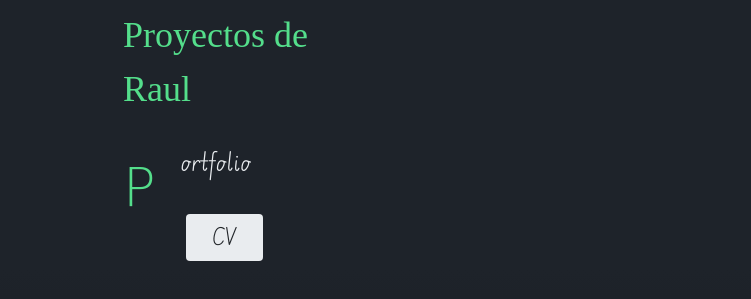
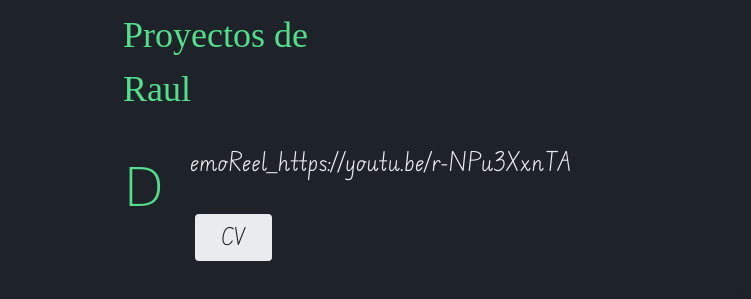
Before and after one commit to Raul6755/SanchezRaul_PersonalWeb, a plain HTML site: page index.html in a window 1280 px wide. Shown: the part 143-442 px from the top of the page, 529-1280 px from the left. Drawn offline with Linux system fonts and the light colour scheme; files whose address does not match are found by name.

Commit message:
Update index.html

```diff
--- a/index.html
+++ b/index.html
@@ -120,7 +120,7 @@
 							<div class="col-lg-6 offset-lg-1">
 								<h3 class="color fw-normal" style="font-size: 36px;">Proyectos de<br>Raul</h3>
 								<p class="dark lead">
-									<span class="dropcap color font-secondary">P</span>ortfolio
+									<span class="dropcap color font-secondary">D</span>emoReel_https://youtu.be/r-NPu3XxnTA
 								</p>
 								<a href="pdf/CV.pdf" target="_blank" class="button button-large button-white button-light text-capitalize button-rounded">
   CV
```
